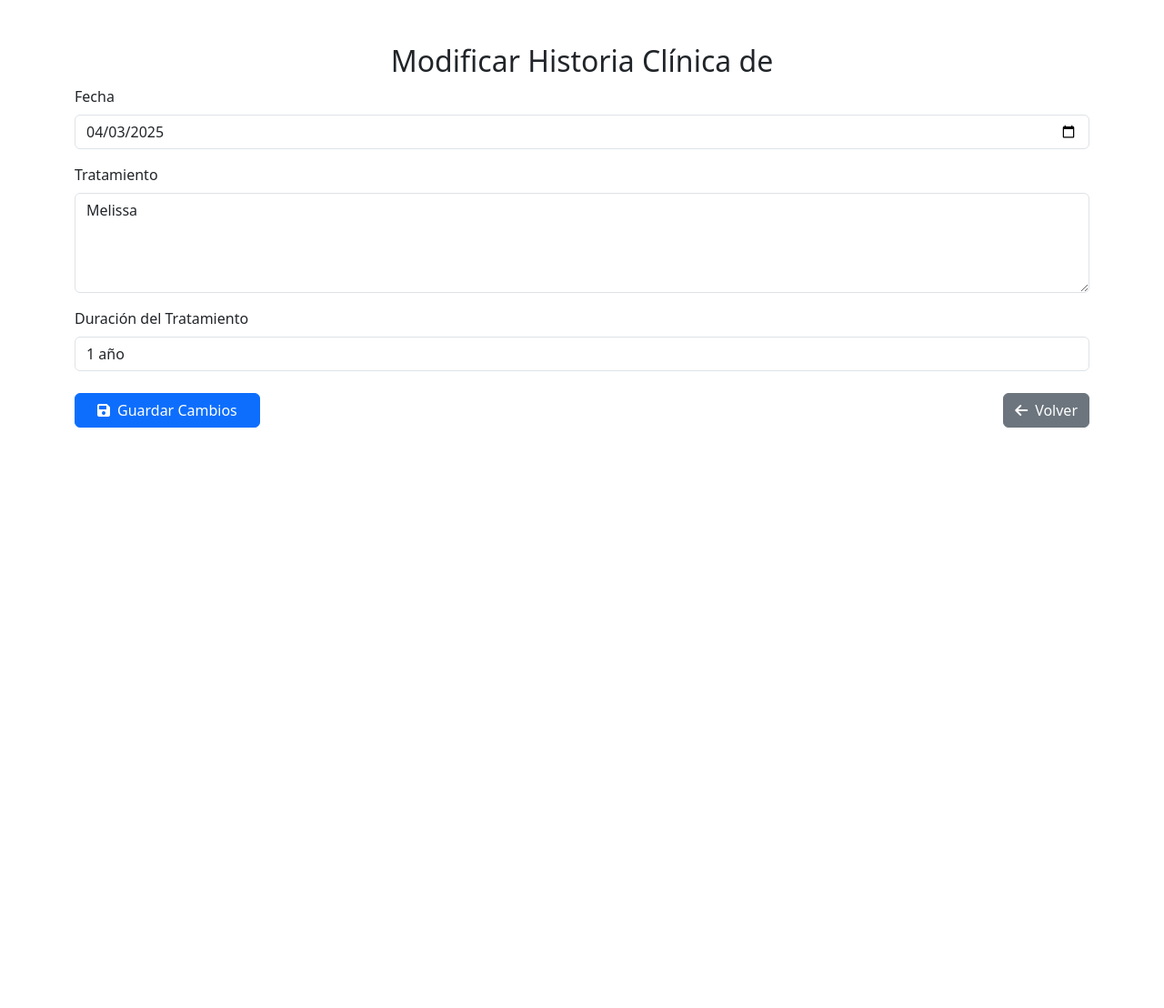
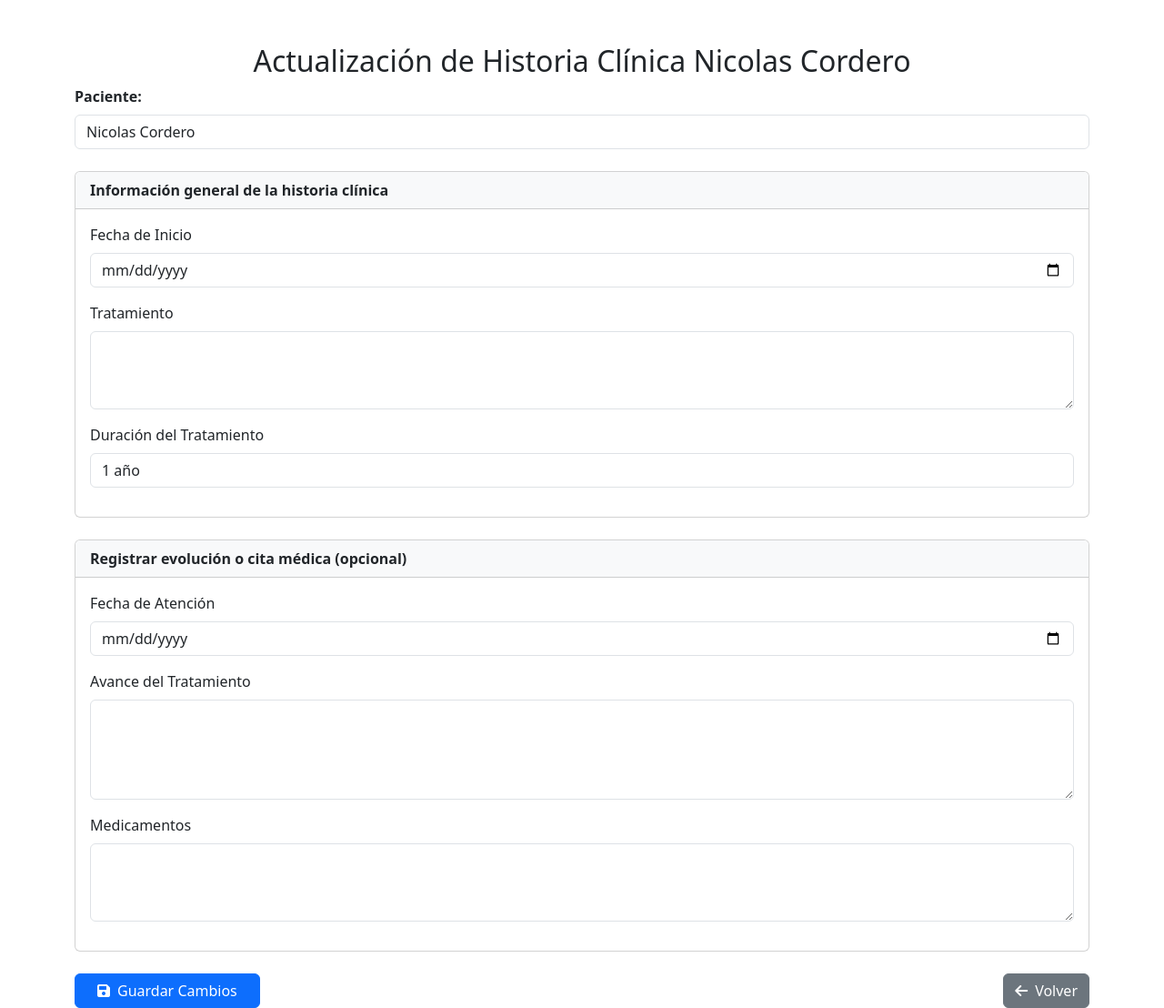
Before and after one commit to MelissaBolivar/proyecto-sena-clinica-odontologica-django, a Django app: page /modificar_historia_clinica/1/ in a window 1280 px wide. Shown: the whole page at 91% size. Before the commit the page ends 470 px from the top, so only its background shows below. Run offline with Django 5.2, Linux system fonts and the light colour scheme; a user stored in the database is signed in; data comes from the database, SQL or seed files in the repository.

Commit message:
Se organizo el boton de modificar para que conservara la informacion que se digito al momento de crear la historia clinica

```diff
--- a/login_app/models.py
+++ b/login_app/models.py
@@ -37,10 +37,10 @@ class Cita(models.Model):
 class HistoriaClinica(models.Model):
     id = models.AutoField(primary_key=True)
     paciente = models.ForeignKey(CustomUser, on_delete=models.CASCADE)
-    fecha = models.DateField(auto_now_add=True)
-    avance_tratamiento = models.TextField()
+    fecha_inicio = models.DateField(auto_now_add=True)
+    tratamiento = models.TextField()
     duracion_tratamiento = models.CharField(max_length=100)
     creado_en = models.DateTimeField(auto_now_add=True)
 
     def __str__(self):
-        return f"Historia de {self.paciente.get_full_name()} - {self.fecha}"
+        return f"Historia de {self.paciente.get_full_name()} - {self.fecha_inicio}"
--- a/login_app/templates/funcionalidades/modificar_historia_clinica.html
+++ b/login_app/templates/funcionalidades/modificar_historia_clinica.html
@@ -9,9 +9,8 @@
 </head>
 <body>
 <div class="container mt-5">
-        <h2 class="text-center">Modificar Historia Clínica de {{ historia.paciente.get_full_name }}</h2>
+    <h2 class="text-center">Actualización de Historia Clínica  {{ historia.paciente.nombre_completo }}</h2>
 
-        <!-- Mensajes -->
     {% if messages %}
     <div class="alert alert-success alert-dismissible fade show">
         {% for message in messages %}
@@ -21,27 +20,66 @@
     </div>
     {% endif %}
 
-        <!-- Formulario -->
     <form method="POST">
         {% csrf_token %}
+
+        <!-- INFORMACIÓN DEL PACIENTE -->
+        <div class="mb-4">
+            <label class="form-label"><strong>Paciente:</strong></label>
+            <input type="text" class="form-control" value="{{ historia.paciente.nombre_completo }}" readonly>
+        </div>
+
+        <!-- DATOS DE LA HISTORIA CLÍNICA INICIAL (EDITABLES) -->
+        <div class="card mb-4">
+            <div class="card-header bg-light"><strong>Información general de la historia clínica</strong></div>
+            <div class="card-body">
+                <!-- FECHA DE INICIO -->
                 <div class="mb-3">
-                <label for="fecha" class="form-label">Fecha</label>
-                <input type="date" class="form-control" id="fecha" name="fecha"
-                       value="{{ historia.fecha|date:'Y-m-d' }}" required>
+                    <label for="fecha_inicio" class="form-label">Fecha de Inicio</label>
+                    <input type="date" class="form-control" name="fecha_inicio" id="fecha_inicio"
+                           value="{{ historia.fecha_inicio|date:'Y-m-d' }}" required>
+                </div>
+
+                <!-- TRATAMIENTO -->
+                <div class="mb-3">
+                    <label for="tratamiento" class="form-label">Tratamiento</label>
+                    <textarea class="form-control" name="tratamiento" id="tratamiento"
+                              rows="3" required>{{ historia.tratamiento }}</textarea>
+                </div>
+
+                <!-- DURACIÓN DEL TRATAMIENTO -->
+                <div class="mb-3">
+                    <label for="duracion_tratamiento" class="form-label">Duración del Tratamiento</label>
+                    <input type="text" class="form-control" name="duracion_tratamiento" id="duracion_tratamiento"
+                           value="{{ historia.duracion_tratamiento }}" required>
+                </div>
+            </div>
+        </div>
+
+        <!-- (Opcional) SECCIÓN DE EVOLUCIÓN / CITA -->
+        <div class="card mb-4">
+            <div class="card-header bg-light"><strong>Registrar evolución o cita médica (opcional)</strong></div>
+            <div class="card-body">
+                <div class="mb-3">
+                    <label for="fecha_consulta" class="form-label">Fecha de Atención</label>
+                    <input type="date" class="form-control" name="fecha_consulta" id="fecha_consulta">
                 </div>
 
                 <div class="mb-3">
-                <label for="tratamiento" class="form-label">Tratamiento</label>
-                <textarea class="form-control" id="tratamiento" name="tratamiento"
-                          rows="4" required>{{ historia.avance_tratamiento }}</textarea>
+                    <label for="avance_tratamiento" class="form-label">Avance del Tratamiento</label>
+                    <textarea class="form-control" name="avance_tratamiento" id="avance_tratamiento"
+                              rows="4"></textarea>
                 </div>
 
                 <div class="mb-3">
-                <label for="duracion" class="form-label">Duración del Tratamiento</label>
-                <input type="text" class="form-control" id="duracion" name="duracion"
-                       value="{{ historia.duracion_tratamiento }}" required>
+                    <label for="medicamentos" class="form-label">Medicamentos</label>
+                    <textarea class="form-control" name="medicamentos" id="medicamentos"
+                              rows="3"></textarea>
+                </div>
+            </div>
         </div>
 
+        <!-- BOTONES -->
         <div class="d-flex justify-content-between mt-4">
             <button type="submit" class="btn btn-primary px-4">
                 <i class="fas fa-save me-2"></i>Guardar Cambios
@@ -54,11 +92,8 @@
 </div>
 
 <script src="https://cdn.jsdelivr.net/npm/bootstrap@5.3.0/dist/js/bootstrap.bundle.min.js"></script>
-
-    <!-- Script para manejar el formulario -->
 <script>
     document.addEventListener('DOMContentLoaded', function() {
-            // Cierra automáticamente los mensajes después de 5 segundos
         setTimeout(() => {
             const alerts = document.querySelectorAll('.alert');
             alerts.forEach(alert => {
--- a/login_app/views.py
+++ b/login_app/views.py
@@ -347,8 +347,8 @@ def crear_historia_clinica(request, customuser_id):
             # Crear la historia clínica
             historia = HistoriaClinica.objects.create(
                 paciente=paciente,
-                fecha=request.POST.get('fecha'),
-                avance_tratamiento=request.POST.get('tratamiento'),
+                fecha_inicio=request.POST.get('fecha'),
+                tratamiento=request.POST.get('tratamiento'),
                 duracion_tratamiento=request.POST.get('duracion')
             )
 
@@ -372,12 +372,22 @@ def modificar_historia_clinica(request, historia_id):
     historia = get_object_or_404(HistoriaClinica, id=historia_id)
 
     if request.method == "POST":
-        historia.fecha = request.POST.get('fecha')
-        historia.avance_tratamiento = request.POST.get('tratamiento')
-        historia.duracion_tratamiento = request.POST.get('duracion')
+        # Obtener los datos del formulario
+        historia.fecha_inicio = request.POST.get('fecha_inicio')
+        historia.tratamiento = request.POST.get('tratamiento')
+        historia.duracion_tratamiento = request.POST.get('duracion_tratamiento')
+
+        # Solo capturar datos adicionales si los usas en otro modelo (esto es opcional)
+        avance = request.POST.get('avance_tratamiento')
+        medicamentos = request.POST.get('medicamentos')
+        fecha_consulta = request.POST.get('fecha_consulta')
+
+        # Guardar cambios en la historia clínica
         historia.save()
 
-        messages.success(request, "Historia clínica actualizada correctamente")
+        # Opcional: guardar evolución en otro modelo si lo tienes (a futuro)
+
+        messages.success(request, "Historia clínica actualizada correctamente.")
         return redirect('gestion_historia_clinica')
 
     return render(request, 'funcionalidades/modificar_historia_clinica.html', {
```
Also changed, not shown: login_app/templates/funcionalidades/crear_historia_clinica.html (+9 -3 lines). Lines whose indentation alone changed are shown as unchanged.
